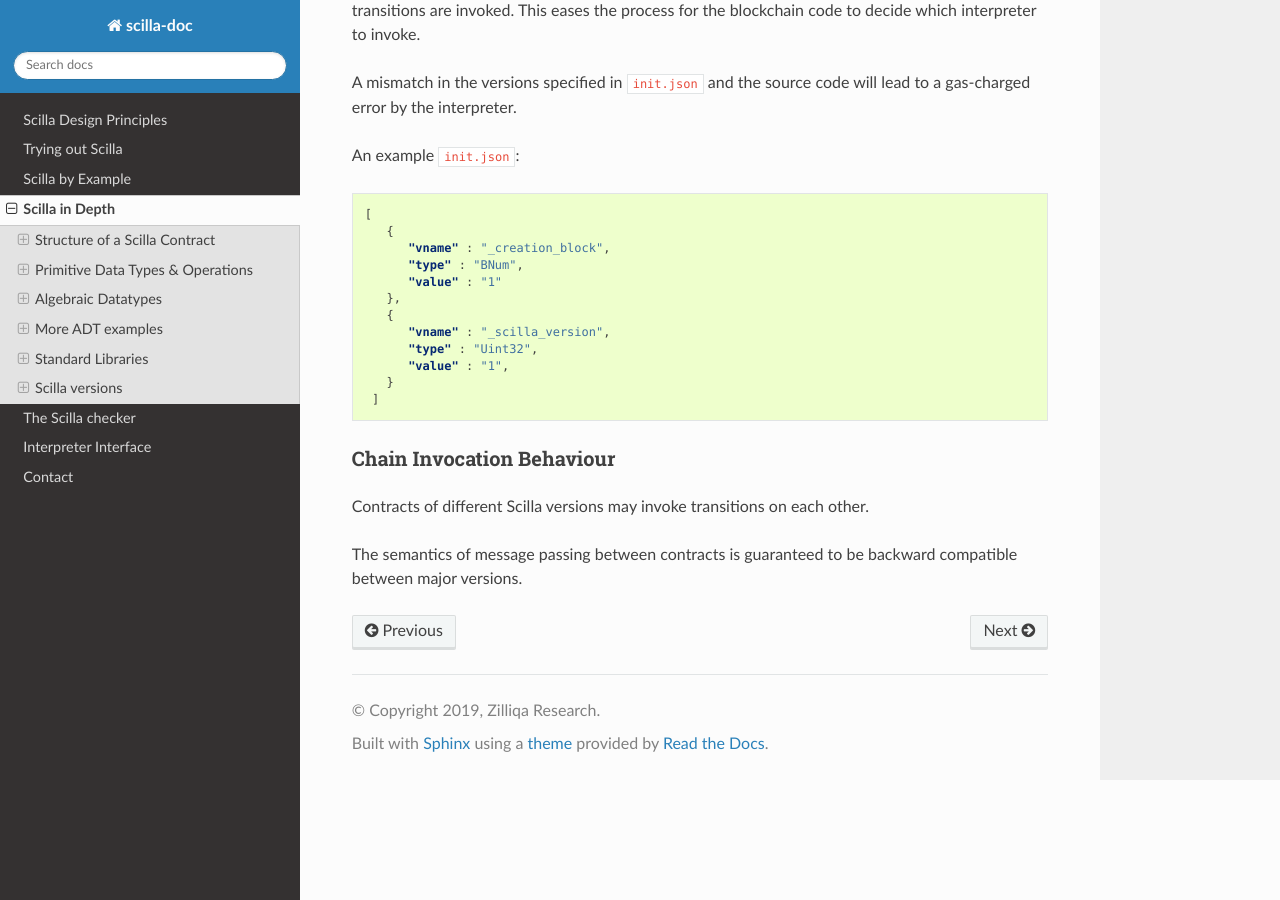
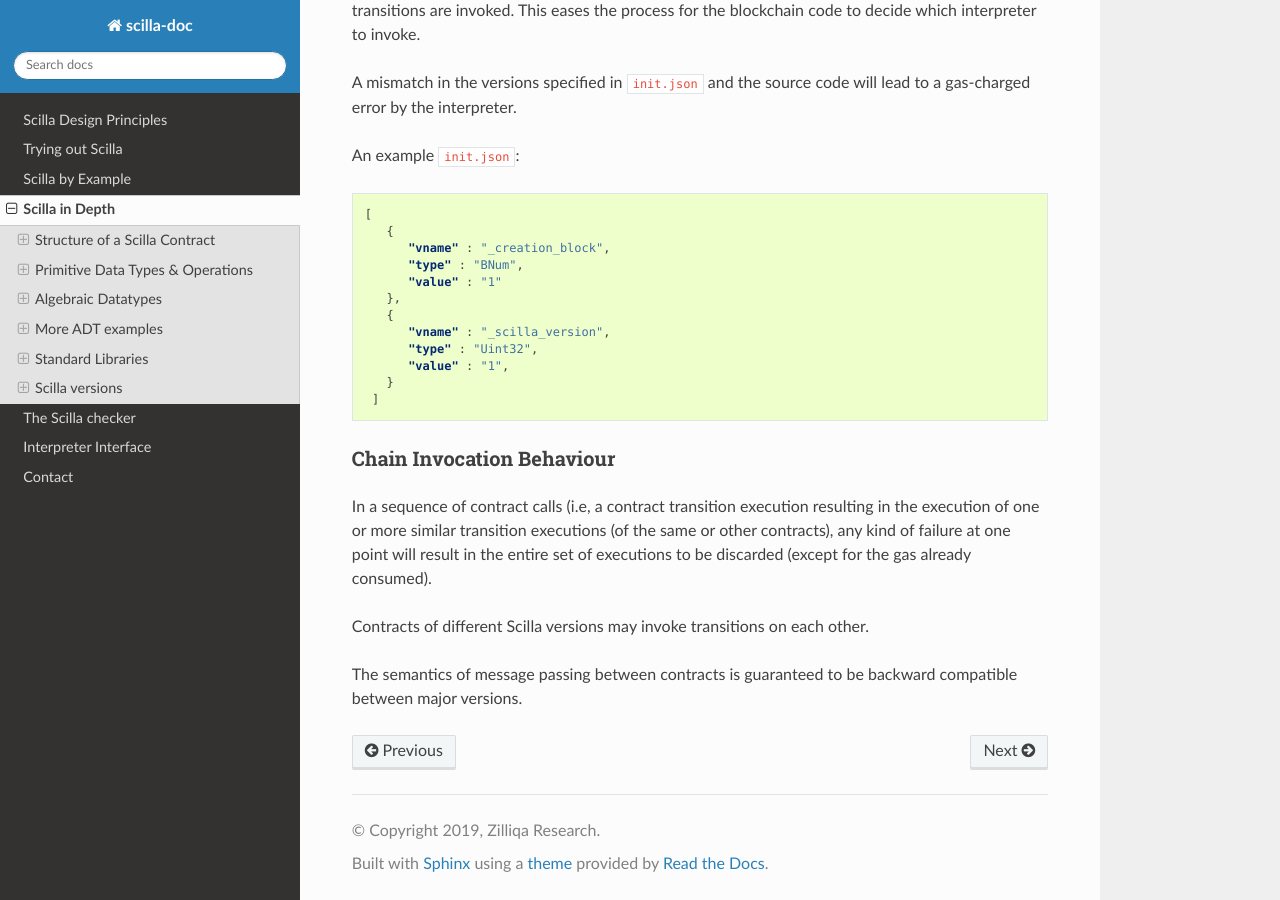
Before and after one commit to Zilliqa/scilla-docs, a Sphinx documentation site: the page built from docs/source/scilla-in-depth.rst, in a window 1280 px wide and 900 px high, scrolled down 38622 px. Built offline with Sphinx 7.4.7 and the Read the Docs theme 2.0.0, drawn with Linux system fonts in a browser that asks for light colours.

Commit message:
Describe more chain call behaviours

```diff
--- a/docs/source/scilla-in-depth.rst
+++ b/docs/source/scilla-in-depth.rst
@@ -2258,6 +2258,12 @@ An example ``init.json``:
 Chain Invocation Behaviour
 **************************
 
+In a sequence of contract calls (i.e, a contract transition execution
+resulting in the execution of one or more similar transition executions
+(of the same or other contracts), any kind of failure at one point will
+result in the entire set of executions to be discarded (except for the
+gas already consumed).
+
 Contracts of different Scilla versions may invoke transitions on each
 other.
 
```
